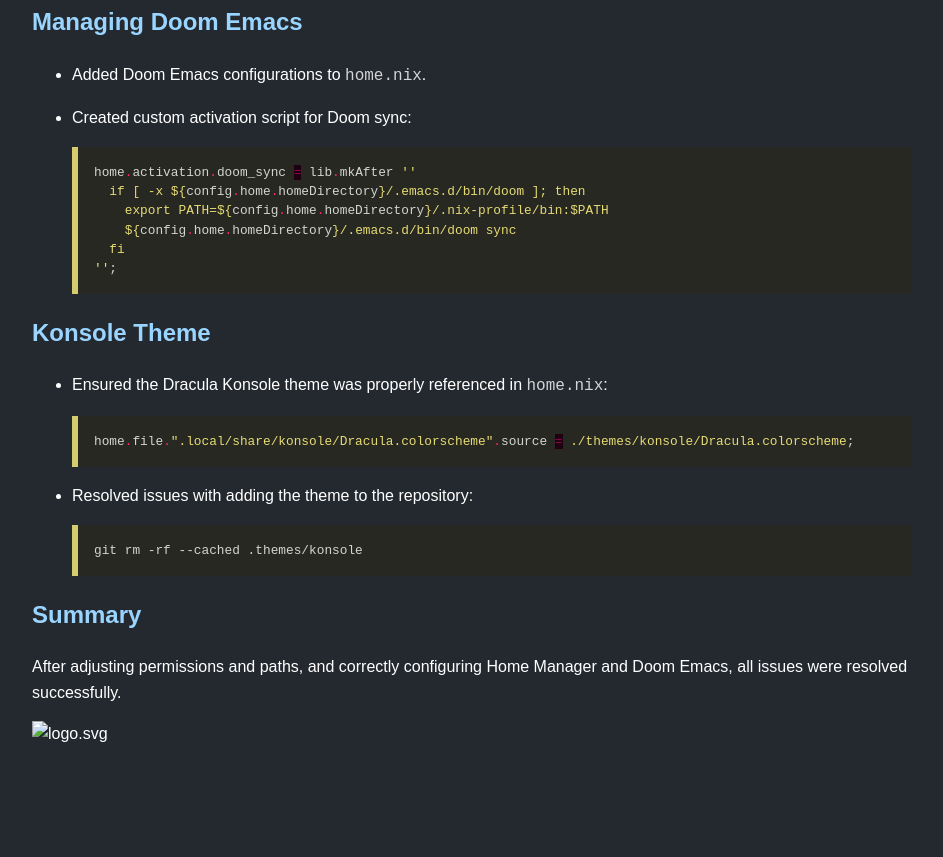
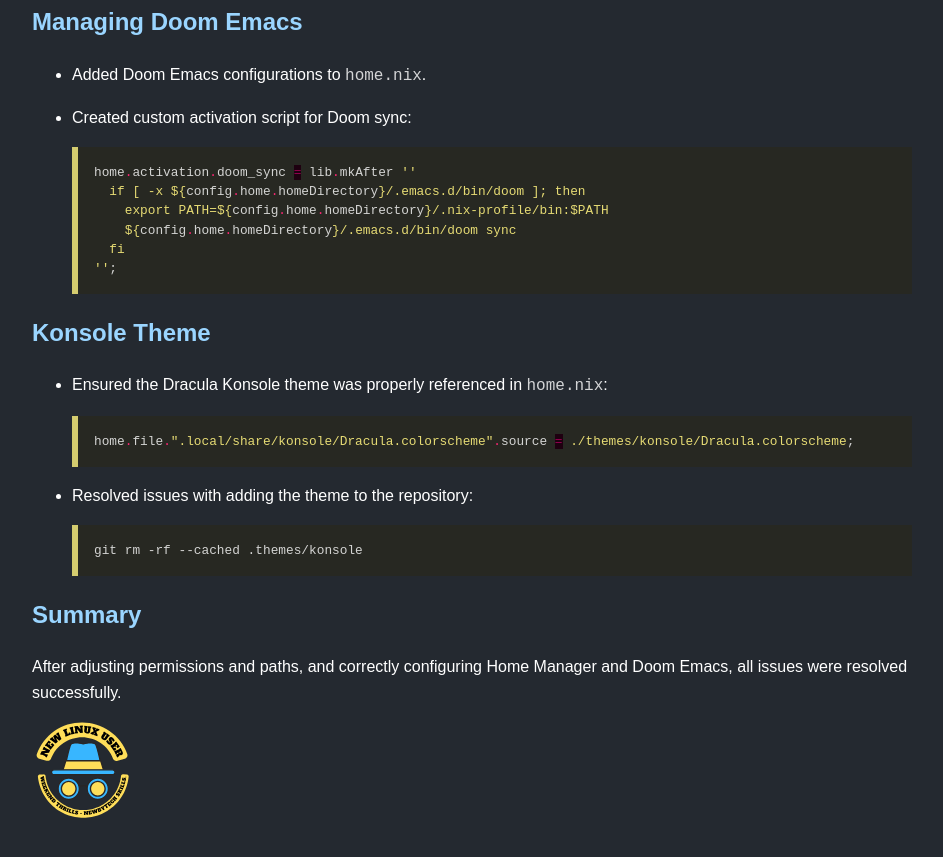
Before and after one commit to newtolinux23/newtolinux.github.io, a plain HTML site: page blog/home_manager_issues/index.html in a window 1280 px wide. Shown: the part 1226-2083 px from the top of the page, without its empty margins (328-1271 px from the left). Before the commit the page ends 2029 px from the top, so only its background shows below. Drawn offline with Linux system fonts and the light colour scheme.

Commit message:
Adding logo to nixos blog post

```diff
--- a/blog/home_manager_issues/index.html
+++ b/blog/home_manager_issues/index.html
@@ -200,7 +200,7 @@ Summary
 <div id="outline-text-headline-7" class="outline-text-2">
 <p>After adjusting permissions and paths, and correctly configuring Home Manager and Doom Emacs, all issues were resolved successfully.</p>
 <p>
-<img src="logo.svg" alt="logo.svg" title="logo.svg" /></p>
+<img src="/img/logo.svg" alt="/img/logo.svg" title="/img/logo.svg" /></p>
 </div>
 </div>
 
```
